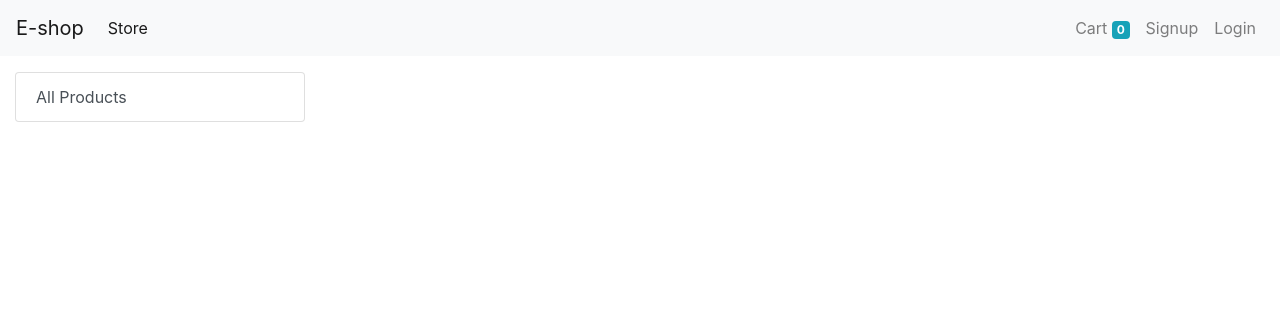
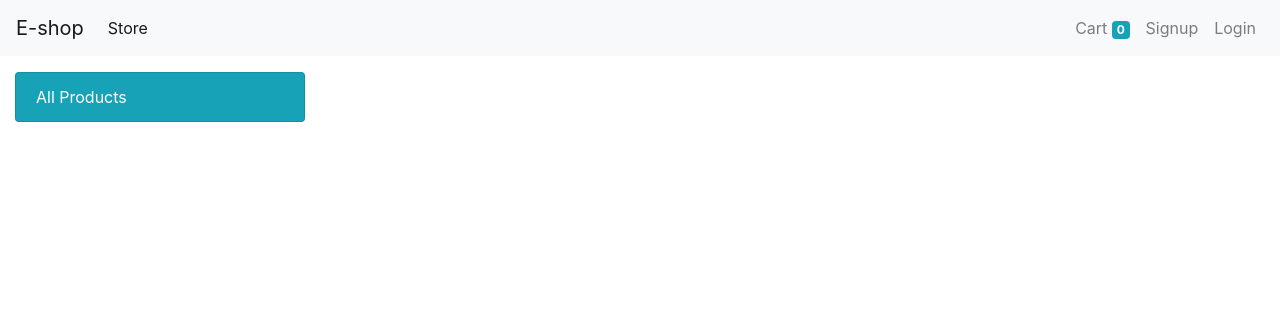
Before and after one commit to pireats-abhi/django-ecommerce-practice, a Django app: page / in a window 1280 px wide. Shown: the top 316 px of the page. Run offline with Django 3.2, Linux system fonts and the light colour scheme; data that the repository does not hold is empty.

Commit message:
update sidebar

```diff
--- a/EShop/store/templates/store/index.html
+++ b/EShop/store/templates/store/index.html
@@ -18,9 +18,9 @@
             <!-- filter -->
             <div class="col-lg-3 mx-auto">
                 <div class="list-group">
-                    <a href="{% url 'store:index' %}" class="list-group-item list-group-item-action">All Products</a>
+                    <a href="{% url 'store:index' %}" class="list-group-item list-group-item-action {% if active == 0 %}bg-info text-white{% endif %}">All Products</a>
                     {% for category in categories %}
-                    <a href="{% url 'store:category_index' category.id %}" class="list-group-item list-group-item-action">{{ category.name }}</a>
+                    <a href="{% url 'store:category_index' category.id %}" class="list-group-item list-group-item-action {% if active == category.id %}bg-info text-white{% endif %}">{{ category.name }}</a>
                     {% endfor %}
                 </div>
             </div>
--- a/EShop/store/templates/store/navbar.html
+++ b/EShop/store/templates/store/navbar.html
@@ -8,7 +8,7 @@
     <div class="collapse navbar-collapse" id="navbarSupportedContent">
         <ul class="navbar-nav mr-auto">
             <li class="nav-item active">
-                <a class="nav-link" href="#">Store <span class="sr-only">(current)</span></a>
+                <a class="nav-link" href="{% url 'store:index' %}">Store <span class="sr-only">(current)</span></a>
             </li>
         </ul>
 
--- a/EShop/store/views.py
+++ b/EShop/store/views.py
@@ -21,6 +21,7 @@ class Index(View):
         data = {}
         data['products'] = products
         data['categories'] = categories
+        data['active'] = id
         return render(request, 'store/index.html', data)
     def post(self, request, id=0):
         product = request.POST.get('product')
```
